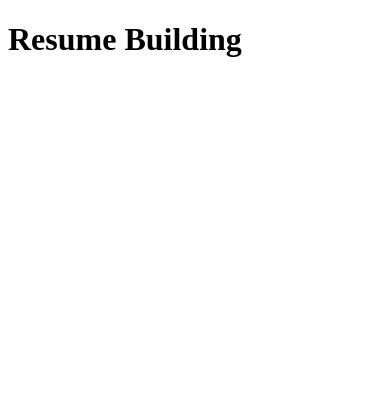
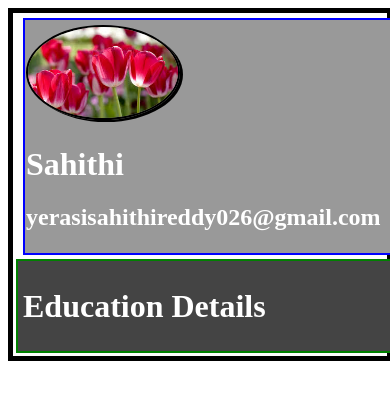
Before and after one commit to Rishi689989/Sahithi, a plain HTML site: page index.html in a window 390 px wide. Drawn offline with Linux system fonts and the light colour scheme.

Commit message:
added file

```diff
--- a/index.html
+++ b/index.html
@@ -2,11 +2,24 @@
 <html>
   <head>
     <meta charset="utf-8">
+    <meta name="viewpoint" content="width=device-width,initial-scale=1.0">
     <title>Resume</title>
+    <link rel="stylesheet" href="style.css">
   </head>
   <body>
   <div class="main">
-    <h1>Resume Building</h1>
+
+    <div class="left">
+      <img src="index.jpg"alt="nature"style="width:150px;heigt:150">
+      <h1>Sahithi</h1>
+      <h2>yerasisahithireddy026@gmail.com</h2>
+
   </div>
+  <div class="right">
+    <div class ="education">
+      <h1> Education Details</h1>
+    </div>
+  </div>
+  <script type="text/javascript" src="main.js">
   </body>
 </html>
--- a/style.css
+++ b/style.css
@@ -0,0 +1,83 @@
+.main{
+  width: 100%;
+  border: 5px solid black;
+display: flex;
+}
+.left{
+  width: 25%;
+  border: 2px solid blue;
+  margin: 5px 3px 1px 10px;
+  padding: 5px 3px 2px 1px;
+  background-color: #999;
+}
+.left img{
+  width: 200px;
+  border-radius: 50%;
+  border: 2px solid black;
+  box-shadow: 3px 2px #000;
+}
+.right{
+  width: 70%;
+  border: 2px solid green;
+  margin: 3px;
+  padding: 5px;
+  background-color: #444;
+}
+#name {
+  color: #000;
+}
+h1
+{
+  color: #fff;
+}
+h1:hover{
+  color: #000;
+}
+h2
+{
+  color: #fff;
+}
+@media only screen and (max-width:480px)
+{
+  .main{
+    width: 100%;
+    border: 5px solid black;
+  display: flex;
+  flex-direction: column;
+  flex-wrap: wrap;
+  }
+  .left{
+    width: 100%;
+    border: 2px solid blue;
+    margin: 5px 3px 1px 10px;
+    padding: 5px 3px 2px 1px;
+    background-color: #999;
+  }
+  .left img{
+    width: 200px;
+    border-radius: 50%;
+    border: 2px solid black;
+    box-shadow: 3px 2px #000;
+  }
+  .right{
+    width: 100%;
+    border: 2px solid green;
+    margin: 3px;
+    padding: 5px;
+    background-color: #444;
+  }
+  #name {
+    color: #000;
+  }
+  h1
+  {
+    color: #fff;
+  }
+  h1:hover{
+    color: #000;
+  }
+  h2
+  {
+    color: #fff;
+  }
+}
```
